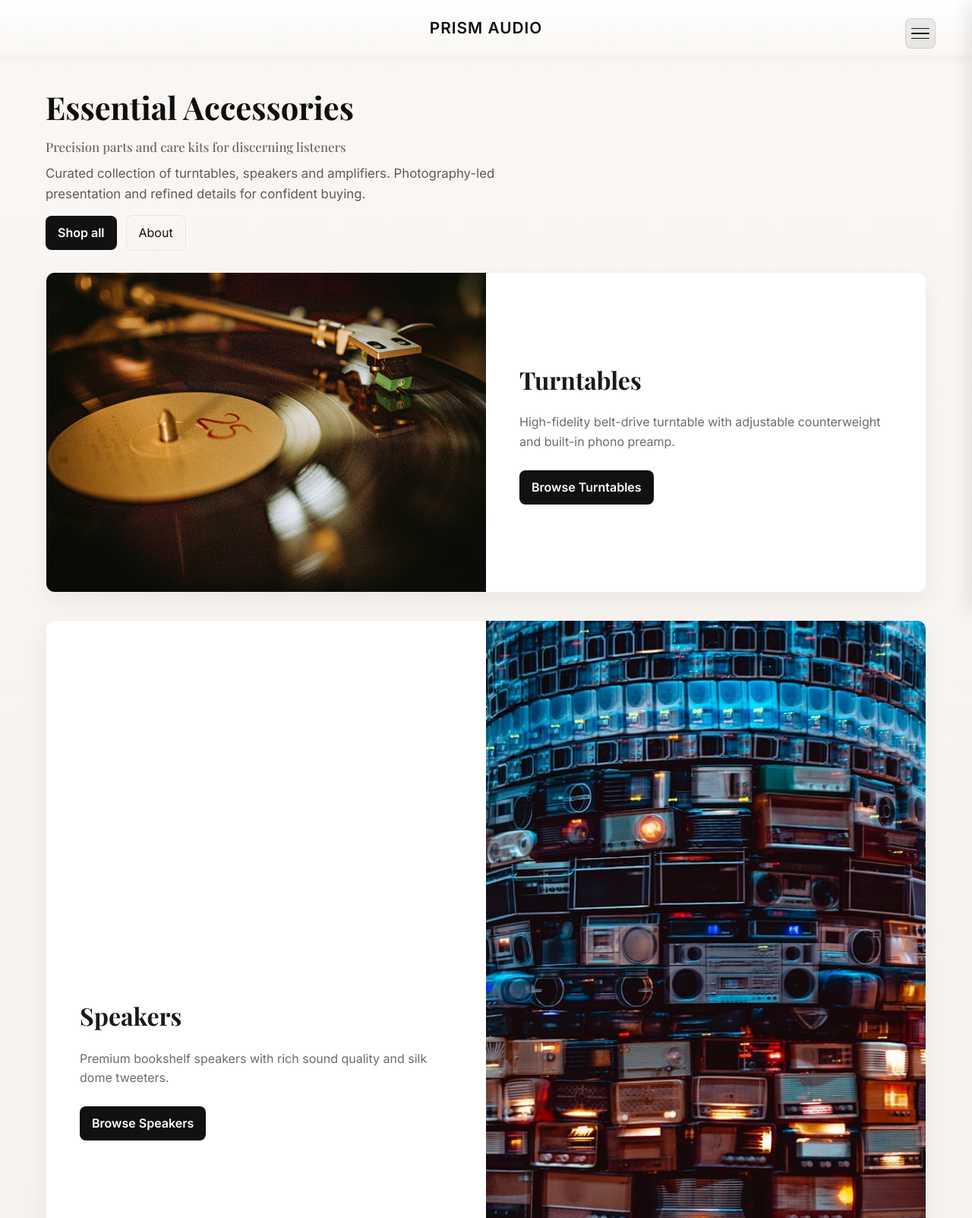
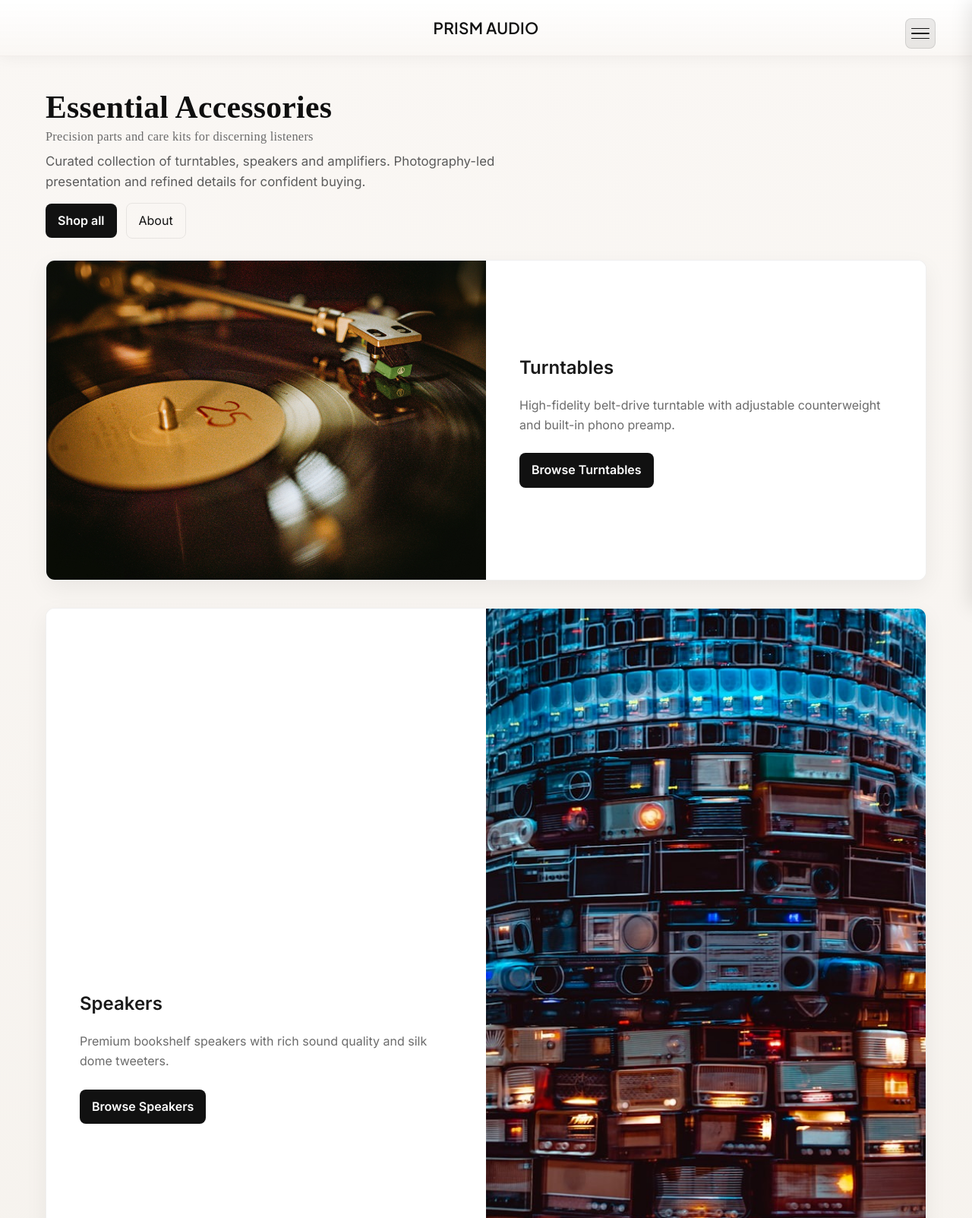
Before and after one commit to jaccboys/Flask, a Flask app: page / in a window 1280 px wide. Shown: the top 1603 px of the page at 76% size. Run offline with Flask 3, Linux system fonts and the light colour scheme; data comes from the database, SQL or seed files in the repository.

Commit message:
changed fonts from times new roman styled fonts to a modern helvetica similar fonts

```diff
--- a/templates/about.html
+++ b/templates/about.html
@@ -5,7 +5,7 @@
     <title>About — Vinyl Tech</title>
     <meta name="viewport" content="width=device-width,initial-scale=1">
     <link rel="stylesheet" href="{{ url_for('static', filename='css/style.css') }}">
-    <link href="https://fonts.googleapis.com/css2?family=Playfair+Display:wght@500;700&family=Inter:wght@300;400;600&display=swap" rel="stylesheet">
+    <link href="https://fonts.googleapis.com/css2?family=Plus+Jakarta+Sans:wght@500;600;700&display=swap" rel="stylesheet">
     <style>
       body.products-page { background:linear-gradient(180deg,#faf7f4,#f3efe9); color:#1a1a1a; font-family:Inter,system-ui,sans-serif; }
       nav { background:linear-gradient(180deg,rgba(255,255,255,0.95),rgba(250,247,244,0.98)); border-bottom:1px solid rgba(139,90,65,0.1); box-shadow:0 4px 16px rgba(26,26,26,0.04); backdrop-filter:blur(10px) saturate(120%); display:flex; justify-content:center; align-items:center; padding:1.25rem 3rem; position:fixed; top:0; left:0; right:0; width:100%; z-index:100; }
@@ -46,8 +46,9 @@
           padding:48px 44px;
           box-shadow: 0 10px 30px rgba(20,20,20,0.06);
       }
+      .about-panel h1,
+      .logo { font-family:"Plus Jakarta Sans",Inter,sans-serif; }
       .about-panel h1 {
-          font-family: 'Playfair Display', serif;
           font-size:2.6rem;
           margin:0 0 10px 0;
           color:#0f0f0f;
--- a/templates/account.html
+++ b/templates/account.html
@@ -4,7 +4,7 @@
   <meta charset="utf-8"><title>My Account — Prism Audio</title>
   <meta name="viewport" content="width=device-width,initial-scale=1">
   <link rel="stylesheet" href="{{ url_for('static', filename='css/style.css') }}">
-  <link href="https://fonts.googleapis.com/css2?family=Playfair+Display:wght@500;700&family=Inter:wght@300;400;600&display=swap" rel="stylesheet">
+  <link href="https://fonts.googleapis.com/css2?family=Plus+Jakarta+Sans:wght@500;600;700&display=swap" rel="stylesheet">
   <style>
     /* Shared sidebar/nav + dark mode (copied from products.html) */
     body.products-page {
@@ -161,6 +161,10 @@
     body.dark-mode #darkModeToggle:hover {
       background:rgba(255,255,255,0.2);
     }
+
+    .panel-card h2,
+    h1,
+    .logo { font-family:"Plus Jakarta Sans",Inter,sans-serif; }
   </style>
 </head>
 <body class="products-page">
--- a/templates/cart.html
+++ b/templates/cart.html
@@ -5,7 +5,7 @@
   <title>Your Cart — Prism Audio</title>
   <meta name="viewport" content="width=device-width,initial-scale=1">
   <link rel="stylesheet" href="{{ url_for('static', filename='css/style.css') }}">
-  <link href="https://fonts.googleapis.com/css2?family=Playfair+Display:wght@500;700&family=Inter:wght@300;400;600&display=swap" rel="stylesheet">
+  <link href="https://fonts.googleapis.com/css2?family=Plus+Jakarta+Sans:wght@500;600;700&display=swap" rel="stylesheet">
   <style>
     body.products-page { background:linear-gradient(180deg,#faf7f4,#f3efe9); color:#1a1a1a; font-family:Inter,system-ui,sans-serif; }
     nav { background:linear-gradient(180deg,rgba(255,255,255,0.95),rgba(250,247,244,0.98)); border-bottom:1px solid rgba(139,90,65,0.1); box-shadow:0 4px 16px rgba(26,26,26,0.04); backdrop-filter:blur(10px) saturate(120%); display:flex; justify-content:center; align-items:center; padding:1.25rem 3rem; position:fixed; top:0; left:0; right:0; width:100%; z-index:100; }
@@ -34,6 +34,8 @@
     body.dark-mode .flash.error { background:#5a1e1e; }
     body.dark-mode .flash.success { background:#1e4a2b; }
     body.dark-mode .flash.info { background:#153d5a; }
+    h1,
+    .logo { font-family:"Plus Jakarta Sans",Inter,sans-serif; }
   </style>
 </head>
 <body class="products-page">
--- a/templates/checkout.html
+++ b/templates/checkout.html
@@ -5,11 +5,12 @@
   <title>Checkout — Prism Audio</title>
   <meta name="viewport" content="width=device-width,initial-scale=1">
   <link rel="stylesheet" href="{{ url_for('static', filename='css/style.css') }}">
-  <link href="https://fonts.googleapis.com/css2?family=Playfair+Display:wght@500;700&family=Inter:wght@300;400;600&display=swap" rel="stylesheet">
+  <link href="https://fonts.googleapis.com/css2?family=Plus+Jakarta+Sans:wght@500;600;700&display=swap" rel="stylesheet">
   <style>
     body.products-page { background:linear-gradient(180deg,#faf7f4,#f3efe9); color:#1a1a1a; font-family:Inter,system-ui,sans-serif; }
     nav { background:linear-gradient(180deg,rgba(255,255,255,0.95),rgba(250,247,244,0.98)); border-bottom:1px solid rgba(139,90,65,0.1); box-shadow:0 4px 16px rgba(26,26,26,0.04); backdrop-filter:blur(10px) saturate(120%); display:flex; justify-content:center; align-items:center; padding:1.25rem 3rem; position:fixed; top:0; left:0; right:0; width:100%; z-index:100; }
-    .logo { color:#111; font-weight:700; letter-spacing:1px; font-size:1.3rem; }
+    h1, h2,
+    .logo { font-family:"Plus Jakarta Sans",Inter,sans-serif; color:#111; font-weight:700; letter-spacing:1px; font-size:1.3rem; }
     .container { max-width:1100px; margin:120px auto 60px; padding:0 20px; }
     .grid { display:grid; grid-template-columns: 1.1fr .9fr; gap:24px; }
     .card { background:#fff; border-radius:12px; box-shadow:0 8px 24px rgba(0,0,0,0.06); border:1px solid rgba(0,0,0,0.06); }
--- a/templates/index.html
+++ b/templates/index.html
@@ -2,11 +2,36 @@
 <html lang="en">
 <head>
 <meta charset="utf-8">
-    <title>Prism Audio - Home</title>
+<title>Prism Audio — Essential Accessories</title>
 <meta name="viewport" content="width=device-width,initial-scale=1">
 <link rel="stylesheet" href="{{ url_for('static', filename='css/style.css') }}">
-    <link href="https://fonts.googleapis.com/css2?family=Playfair+Display:wght@500;700&family=Inter:wght@300;400;600&display=swap" rel="stylesheet">
+<!-- Removed Playfair link -->
+<link href="https://fonts.googleapis.com/css2?family=Inter:wght@300;400;600&family=Plus+Jakarta+Sans:wght@500;600;700&display=swap" rel="stylesheet">
 <style>
+/* Heading + subtitle modern font */
+.hero-copy h1 {
+  font-family:"Plus Jakarta Sans",Inter,sans-serif;
+  font-size:clamp(2.6rem,5vw,3.4rem);
+  line-height:1.04;
+  margin:0 0 18px;
+  font-weight:600;
+  letter-spacing:.3px;
+  -webkit-font-smoothing:antialiased;
+}
+.hero-copy h1 .subtitle {
+  display:block;
+  font-size:clamp(1.02rem,1.15vw,1.18rem);
+  font-weight:500;
+  color:#6b6b6b;
+  margin-top:10px;
+  letter-spacing:.3px;
+}
+
+/* REMOVE old Playfair override (replaced) */
+
+/* Dark‑mode tweak for subtitle */
+body.dark-mode .hero-copy h1 .subtitle { color:#9d9d9d!important; }
+
       body.products-page { background:linear-gradient(180deg,#faf7f4,#f3efe9); color:#1a1a1a; font-family:Inter,system-ui,sans-serif; }
       nav { background:linear-gradient(180deg,rgba(255,255,255,0.95),rgba(250,247,244,0.98)); border-bottom:1px solid rgba(139,90,65,0.1); box-shadow:0 4px 16px rgba(26,26,26,0.04); backdrop-filter:blur(10px) saturate(120%); display:flex; justify-content:center; align-items:center; padding:1.25rem 3rem; position:fixed; top:0; left:0; right:0; width:100%; z-index:100; }
       .logo { color:#111; font-weight:700; letter-spacing:1px; font-size:1.3rem; }
@@ -244,6 +269,25 @@
       .featured-card .kv,
       .featured-card .card-body,
       .category-panel .category-content { position:relative; z-index:6; }
+
+      /* Modern elegant heading font */
+      .hero h1,
+      .hero-content h1,
+      h1,
+      .logo { font-family:"Plus Jakarta Sans",Inter,sans-serif; font-weight:600; letter-spacing:.25px; }
+
+      /* Optional accent gradient for a span inside h1 */
+      .hero h1 .accent,
+      .hero-content h1 .accent {
+        background:linear-gradient(90deg,#ff864c,#ffb085 60%,#ffc7a9);
+        -webkit-background-clip:text;
+        background-clip:text;
+        color:transparent;
+      }
+
+      /* If previous Playfair styles exist, override them */
+      .hero h1,
+      .hero-content h1 { font-size:clamp(2.4rem,5vw,3.6rem); line-height:1.02; margin:0; }
     </style>
 </head>
 <body class="products-page">
@@ -272,7 +316,10 @@
     <main class="products-container container">
         <header class="page-hero">
           <div class="hero-copy">
-                <h1>Essential Accessories<br><span style="font-weight:400; color:#6b6b6b; font-size:1.05rem;">Precision parts and care kits for discerning listeners</span></h1>
+            <h1>
+              <span class="accent">Essential Accessories</span>
+              <span class="subtitle">Precision parts and care kits for discerning listeners</span>
+            </h1>
             <p>Curated collection of turntables, speakers and amplifiers. Photography-led presentation and refined details for confident buying.</p>
             <div class="hero-actions">
                 <a class="cta-primary" href="{{ url_for('products') }}">Shop all</a>
@@ -308,7 +355,7 @@
                     {% endif %}
                   </div>
                   <div class="category-content">
-                    <h2 style="font-family:'Playfair Display',serif; font-size:2rem; margin:0;">{{ title }}</h2>
+                    <h2>{{ title }}</h2>
                     <p style="color:#6b6b6b; margin:0; max-width:62ch;">
                       {% if item %}{{ item.description }}{% else %}Explore our {{ title|lower() }} collection.{% endif %}
                     </p>
@@ -318,7 +365,7 @@
                   </div>
                 {% else %}
                   <div class="category-content">
-                    <h2 style="font-family:'Playfair Display',serif; font-size:2rem; margin:0;">{{ title }}</h2>
+                    <h2>{{ title }}</h2>
                     <p style="color:#6b6b6b; margin:0; max-width:62ch;">
                       {% if item %}{{ item.description }}{% else %}Explore our {{ title|lower() }} collection.{% endif %}
                     </p>
--- a/templates/item.html
+++ b/templates/item.html
@@ -5,7 +5,7 @@
 <title>{{ product.name }} — Prism Audio</title>
 <meta name="viewport" content="width=device-width,initial-scale=1">
 <link rel="stylesheet" href="{{ url_for('static', filename='css/style.css') }}">
-<link href="https://fonts.googleapis.com/css2?family=Playfair+Display:wght@500;700&family=Inter:wght@300;400;600&display=swap" rel="stylesheet">
+<link href="https://fonts.googleapis.com/css2?family=Plus+Jakarta+Sans:wght@500;600;700&display=swap" rel="stylesheet">
 <style>
 /* Add unified sidebar/nav + dark mode (before existing item styles) */
 nav { background:linear-gradient(180deg,rgba(255,255,255,0.95),rgba(250,247,244,0.98)); border-bottom:1px solid rgba(139,90,65,0.1); box-shadow:0 4px 16px rgba(26,26,26,0.04); backdrop-filter:blur(10px) saturate(120%); display:flex; justify-content:center; align-items:center; padding:1.25rem 3rem; position:fixed; top:0; left:0; right:0; width:100%; z-index:100; }
@@ -43,7 +43,9 @@ body.dark-mode #darkModeToggle:hover { background:rgba(255,255,255,0.2); }
     .item-layout { display:grid; grid-template-columns: minmax(0,580px) minmax(0,1fr); gap:50px; align-items:start; }
     .media-box { border-radius:16px; overflow:hidden; background:#f6f6f6; box-shadow:0 12px 34px rgba(0,0,0,0.06); position:relative; }
     .media-box img { width:100%; height:100%; display:block; object-fit:cover; }
-    h1 { font-family:'Playfair Display',serif; font-size:2.4rem; line-height:1.05; margin:0 0 14px; }
+    h1,
+.logo { font-family:"Plus Jakarta Sans",Inter,sans-serif; }
+    h1 { font-size:2.4rem; line-height:1.05; margin:0 0 14px; }
     .category { font-size:0.85rem; letter-spacing:.5px; font-weight:600; text-transform:uppercase; color:#7a5b40; margin-bottom:10px; }
     .price { font-size:1.9rem; font-weight:700; margin:4px 0 18px; }
     .stock { font-size:0.95rem; color:#4d4d4d; margin-bottom:20px; }
--- a/templates/order_confirmation.html
+++ b/templates/order_confirmation.html
@@ -5,6 +5,7 @@
   <title>Order placed — Prism Audio</title>
   <meta name="viewport" content="width=device-width,initial-scale=1">
   <link rel="stylesheet" href="{{ url_for('static', filename='css/style.css') }}">
+  <link href="https://fonts.googleapis.com/css2?family=Plus+Jakarta+Sans:wght@500;600;700&display=swap" rel="stylesheet">
   <style>
     /* Page chrome consistent with site */
     nav {
--- a/templates/products.html
+++ b/templates/products.html
@@ -7,6 +7,7 @@
     <link rel="stylesheet" href="{{ url_for('static', filename='css/style.css') }}">
     <!-- elegant type for headings -->
     <link href="https://fonts.googleapis.com/css2?family=Playfair+Display:wght@500;700&family=Inter:wght@300;400;600&display=swap" rel="stylesheet">
+    <link href="https://fonts.googleapis.com/css2?family=Plus+Jakarta+Sans:wght@500;600;700&display=swap" rel="stylesheet">
     <style>
         /* Page-specific bright, elegant aesthetic inspired by premium product sites */
         body.products-page {
@@ -349,7 +350,8 @@
 
         body.dark-mode .logo,
         body.dark-mode .hero-copy h1,
-        body.dark-mode h1 {
+        header h1,
+        h1 {
             color: #f5f5f5 !important;
         }
 
--- a/templates/signup.html
+++ b/templates/signup.html
@@ -4,7 +4,7 @@
   <meta charset="utf-8"><title>Sign up — Prism Audio</title>
   <meta name="viewport" content="width=device-width,initial-scale=1">
   <link rel="stylesheet" href="{{ url_for('static', filename='css/style.css') }}">
-  <link href="https://fonts.googleapis.com/css2?family=Playfair+Display:wght@500;700&family=Inter:wght@300;400;600&display=swap" rel="stylesheet">
+  <link href="https://fonts.googleapis.com/css2?family=Plus+Jakarta+Sans:wght@500;600;700&display=swap" rel="stylesheet">
   <style>
     /* Copy of index page visual system */
     body.products-page {
@@ -81,7 +81,9 @@
       padding:32px 30px; box-shadow:0 10px 30px rgba(20,20,20,0.06);
       border:1px solid rgba(0,0,0,0.06);
     }
-    .auth-card h1 { font-family:'Playfair Display', serif; font-size:2.1rem; margin:0 0 16px; color:#0f0f0f; line-height:1.05; }
+    .auth-card h1,
+    .logo { font-family:"Plus Jakarta Sans",Inter,sans-serif; }
+    .auth-card h1 { font-size:2.1rem; margin:0 0 16px; color:#0f0f0f; line-height:1.05; }
     .auth-card form { display:flex; flex-direction:column; gap:14px; }
     .auth-card input {
       background:#fff; border:1px solid rgba(0,0,0,0.12); border-radius:8px;
--- a/templates/speakers.html
+++ b/templates/speakers.html
@@ -5,7 +5,7 @@
 <title>Speakers — Prism Audio</title>
 <meta name="viewport" content="width=device-width,initial-scale=1">
 <link rel="stylesheet" href="{{ url_for('static', filename='css/style.css') }}">
-<link href="https://fonts.googleapis.com/css2?family=Playfair+Display:wght@500;700&family=Inter:wght@300;400;600&display=swap" rel="stylesheet">
+<link href="https://fonts.googleapis.com/css2?family=Plus+Jakarta+Sans:wght@500;600;700&display=swap" rel="stylesheet">
 <style>
 :root { --accent:#ff864c; }
 body.products-page { background:linear-gradient(180deg,#faf7f4,#f3efe9); color:#1a1a1a; font-family:Inter,system-ui,sans-serif; }
```
Also changed, not shown: templates/amplifiers.html (+5 -2 lines), templates/login.html (+12 -7 lines). Lines whose indentation alone changed are shown as unchanged.
